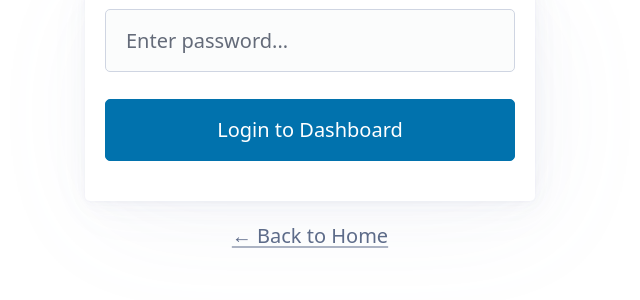
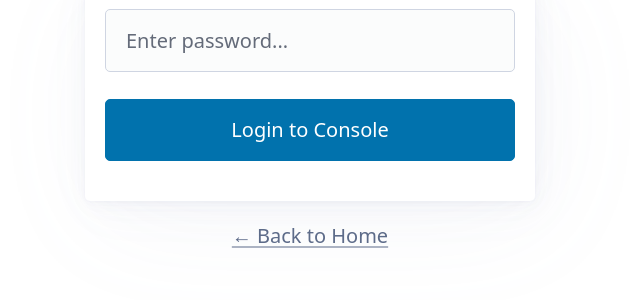
Before and after one commit to htan2605771/INF1103-Group7-Project, a Flask app: page /manager-login in a window 1280 px wide. Shown: the part 136-436 px from the top of the page, without its empty margins (330-970 px from the left). Run offline with Flask 3, Linux system fonts and the light colour scheme; some libraries are stand-ins or nearby versions.

Commit message:
Change text for login button

```diff
--- a/templates/login.html
+++ b/templates/login.html
@@ -17,7 +17,7 @@
                 <small style="color: #ff4d4f; display: block; margin-bottom: 1rem;">{{ error }}</small>
                 {% endif %}
 
-                <button type="submit">Login to Dashboard</button>
+                <button type="submit">Login to Console</button>
             </form>
         </article>
         <p style="text-align: center;"><a href="/" class="secondary">&larr; Back to Home</a></p>
```
